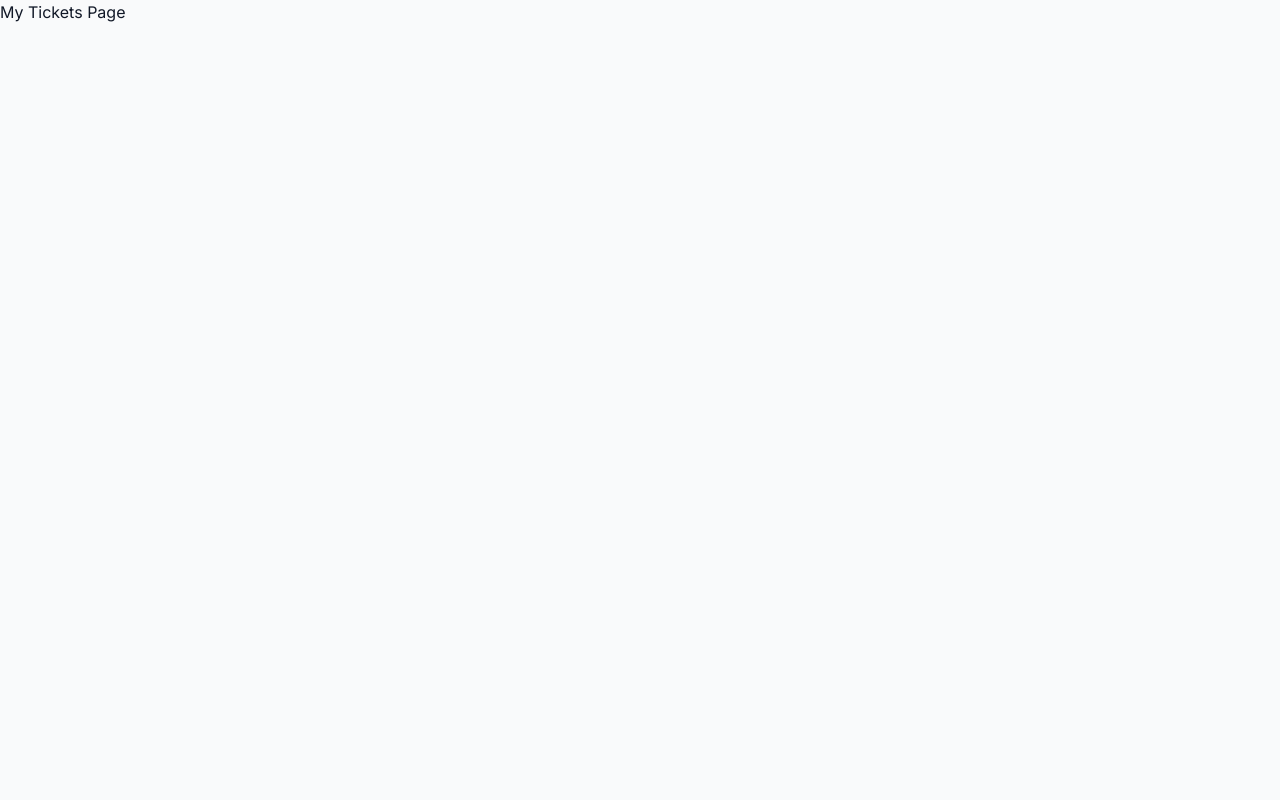
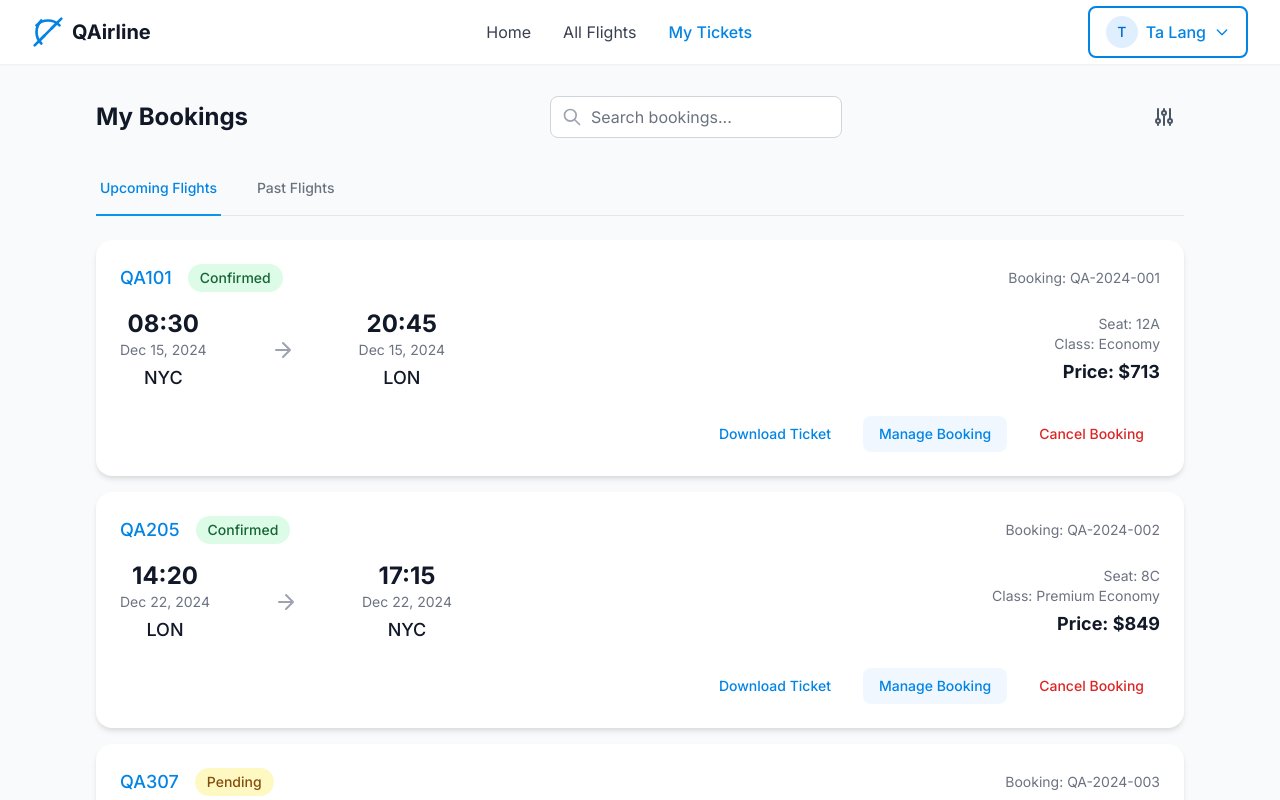
Before and after one commit to dDxCg/QAirline, a React (Vite) app in the folder frontend/: page /my-tickets in a window 1280 px wide. Shown: the top 800 px of the page. Built offline with nearby package versions, Linux system fonts and the light colour scheme.

Commit message:
users can now see their tickets

```diff
--- a/frontend/src/App.tsx
+++ b/frontend/src/App.tsx
@@ -6,9 +6,7 @@ import ForgotPassword from './pages/auth/ForgotPassword';
 import VerifyEmail from './pages/auth/VerifyEmail';
 import Profile from './pages/Profile';
 import Flights from './pages/Flights';
-
-// Placeholder components until they are implemented
-const MyTickets = () => <div>My Tickets Page</div>;
+import MyTickets from './pages/MyTickets';
 
 function App() {
   return (
--- /dev/null
+++ b/frontend/src/pages/MyTickets.tsx
@@ -0,0 +1,264 @@
+import React, { useState } from 'react';
+import Layout from '../components/layout/Layout';
+import Container from '../components/layout/Container';
+import Card from '../components/common/Card';
+
+interface Booking {
+  id: string;
+  flightNumber: string;
+  status: 'Confirmed' | 'Pending' | 'Completed';
+  bookingNumber: string;
+  departureCity: string;
+  departureCode: string;
+  arrivalCity: string;
+  arrivalCode: string;
+  departureTime: string;
+  departureDate: string;
+  arrivalTime: string;
+  arrivalDate: string;
+  seatNumber: string;
+  class: 'Economy' | 'Premium Economy' | 'Business';
+  price: number;
+}
+
+const MyTickets: React.FC = () => {
+  const [activeTab, setActiveTab] = useState<'upcoming' | 'past'>('upcoming');
+
+  // Mock data - replace with actual API call
+  const bookings: Booking[] = [
+    {
+      id: '1',
+      flightNumber: 'QA101',
+      status: 'Confirmed',
+      bookingNumber: 'QA-2024-001',
+      departureCity: 'New York',
+      departureCode: 'NYC',
+      arrivalCity: 'London',
+      arrivalCode: 'LON',
+      departureTime: '08:30',
+      departureDate: 'Dec 15, 2024',
+      arrivalTime: '20:45',
+      arrivalDate: 'Dec 15, 2024',
+      seatNumber: '12A',
+      class: 'Economy',
+      price: 713
+    },
+    {
+      id: '2',
+      flightNumber: 'QA205',
+      status: 'Confirmed',
+      bookingNumber: 'QA-2024-002',
+      departureCity: 'London',
+      departureCode: 'LON',
+      arrivalCity: 'New York',
+      arrivalCode: 'NYC',
+      departureTime: '14:20',
+      departureDate: 'Dec 22, 2024',
+      arrivalTime: '17:15',
+      arrivalDate: 'Dec 22, 2024',
+      seatNumber: '8C',
+      class: 'Premium Economy',
+      price: 849
+    },
+    {
+      id: '3',
+      flightNumber: 'QA307',
+      status: 'Pending',
+      bookingNumber: 'QA-2024-003',
+      departureCity: 'New York',
+      departureCode: 'NYC',
+      arrivalCity: 'Paris',
+      arrivalCode: 'PAR',
+      departureTime: '22:10',
+      departureDate: 'Jan 10, 2025',
+      arrivalTime: '11:30',
+      arrivalDate: 'Jan 11, 2025',
+      seatNumber: '3B',
+      class: 'Business',
+      price: 1299
+    },
+    {
+      id: '4',
+      flightNumber: 'QA156',
+      status: 'Completed',
+      bookingNumber: 'QA-2023-045',
+      departureCity: 'New York',
+      departureCode: 'NYC',
+      arrivalCity: 'Tokyo',
+      arrivalCode: 'TOK',
+      departureTime: '16:45',
+      departureDate: 'Nov 15, 2023',
+      arrivalTime: '20:30',
+      arrivalDate: 'Nov 16, 2023',
+      seatNumber: '15F',
+      class: 'Economy',
+      price: 899
+    }
+  ];
+
+  const upcomingBookings = bookings.filter(booking => booking.status !== 'Completed');
+  const pastBookings = bookings.filter(booking => booking.status === 'Completed');
+
+  const getStatusColor = (status: Booking['status']) => {
+    switch (status) {
+      case 'Confirmed':
+        return 'bg-green-100 text-green-800';
+      case 'Pending':
+        return 'bg-yellow-100 text-yellow-800';
+      case 'Completed':
+        return 'bg-gray-100 text-gray-800';
+    }
+  };
+
+  return (
+    <Layout>
+      <div className="min-h-screen bg-gray-50 py-8">
+        <Container>
+          <div className="flex justify-between items-center mb-6">
+            <h1 className="text-2xl font-bold text-gray-900">My Bookings</h1>
+            <div className="relative">
+              <input
+                type="text"
+                placeholder="Search bookings..."
+                className="pl-10 pr-4 py-2 border border-gray-300 rounded-lg focus:ring-2 focus:ring-primary-500 focus:border-primary-500"
+              />
+              <svg
+                className="w-5 h-5 text-gray-400 absolute left-3 top-1/2 transform -translate-y-1/2"
+                fill="none"
+                viewBox="0 0 24 24"
+                stroke="currentColor"
+              >
+                <path
+                  strokeLinecap="round"
+                  strokeLinejoin="round"
+                  strokeWidth={2}
+                  d="M21 21l-6-6m2-5a7 7 0 11-14 0 7 7 0 0114 0z"
+                />
+              </svg>
+            </div>
+            <button className="p-2 rounded-lg hover:bg-gray-100">
+              <svg
+                className="w-6 h-6 text-gray-600"
+                fill="none"
+                viewBox="0 0 24 24"
+                stroke="currentColor"
+              >
+                <path
+                  strokeLinecap="round"
+                  strokeLinejoin="round"
+                  strokeWidth={2}
+                  d="M12 6V4m0 2a2 2 0 100 4m0-4a2 2 0 110 4m-6 8a2 2 0 100-4m0 4a2 2 0 110-4m0 4v2m0-6V4m6 6v10m6-2a2 2 0 100-4m0 4a2 2 0 110-4m0 4v2m0-6V4"
+                />
+              </svg>
+            </button>
+          </div>
+
+          <div className="mb-6">
+            <div className="border-b border-gray-200">
+              <nav className="-mb-px flex space-x-8">
+                <button
+                  onClick={() => setActiveTab('upcoming')}
+                  className={`py-4 px-1 border-b-2 font-medium text-sm ${
+                    activeTab === 'upcoming'
+                      ? 'border-primary-500 text-primary-600'
+                      : 'border-transparent text-gray-500 hover:text-gray-700 hover:border-gray-300'
+                  }`}
+                >
+                  Upcoming Flights
+                </button>
+                <button
+                  onClick={() => setActiveTab('past')}
+                  className={`py-4 px-1 border-b-2 font-medium text-sm ${
+                    activeTab === 'past'
+                      ? 'border-primary-500 text-primary-600'
+                      : 'border-transparent text-gray-500 hover:text-gray-700 hover:border-gray-300'
+                  }`}
+                >
+                  Past Flights
+                </button>
+              </nav>
+            </div>
+          </div>
+
+          <div className="space-y-4">
+            {(activeTab === 'upcoming' ? upcomingBookings : pastBookings).map((booking) => (
+              <Card key={booking.id} className="p-6">
+                <div className="flex items-center justify-between mb-4">
+                  <div className="flex items-center space-x-4">
+                    <span className="text-lg font-medium text-primary-600">{booking.flightNumber}</span>
+                    <span className={`px-3 py-1 rounded-full text-sm font-medium ${getStatusColor(booking.status)}`}>
+                      {booking.status}
+                    </span>
+                  </div>
+                  <span className="text-sm text-gray-500">Booking: {booking.bookingNumber}</span>
+                </div>
+
+                <div className="flex items-center justify-between mb-6">
+                  <div className="flex items-center space-x-12">
+                    <div className="text-center">
+                      <div className="text-2xl font-bold text-gray-900">{booking.departureTime}</div>
+                      <div className="text-sm text-gray-500">{booking.departureDate}</div>
+                      <div className="text-lg font-medium text-gray-900 mt-1">{booking.departureCode}</div>
+                    </div>
+
+                    <div className="flex-1 flex items-center">
+                      <div className="flex-1 h-px bg-gray-300"></div>
+                      <svg className="w-6 h-6 text-gray-400 mx-4" fill="none" viewBox="0 0 24 24" stroke="currentColor">
+                        <path
+                          strokeLinecap="round"
+                          strokeLinejoin="round"
+                          strokeWidth={2}
+                          d="M5 12h14m-7-7l7 7-7 7"
+                        />
+                      </svg>
+                      <div className="flex-1 h-px bg-gray-300"></div>
+                    </div>
+
+                    <div className="text-center">
+                      <div className="text-2xl font-bold text-gray-900">{booking.arrivalTime}</div>
+                      <div className="text-sm text-gray-500">{booking.arrivalDate}</div>
+                      <div className="text-lg font-medium text-gray-900 mt-1">{booking.arrivalCode}</div>
+                    </div>
+                  </div>
+
+                  <div className="text-right">
+                    <div className="text-sm text-gray-500">Seat: {booking.seatNumber}</div>
+                    <div className="text-sm text-gray-500">Class: {booking.class}</div>
+                    <div className="text-lg font-bold text-gray-900 mt-1">Price: ${booking.price}</div>
+                  </div>
+                </div>
+
+                <div className="flex justify-end space-x-4">
+                  {activeTab === 'upcoming' ? (
+                    <>
+                      <button className="px-4 py-2 text-sm font-medium text-primary-600 hover:text-primary-700">
+                        Download Ticket
+                      </button>
+                      <button className="px-4 py-2 text-sm font-medium text-primary-600 bg-primary-50 rounded-lg hover:bg-primary-100">
+                        Manage Booking
+                      </button>
+                      <button className="px-4 py-2 text-sm font-medium text-red-600 hover:text-red-700">
+                        Cancel Booking
+                      </button>
+                    </>
+                  ) : (
+                    <>
+                      <button className="px-4 py-2 text-sm font-medium text-primary-600 hover:text-primary-700">
+                        Download Receipt
+                      </button>
+                      <button className="px-4 py-2 text-sm font-medium text-primary-600 bg-primary-50 rounded-lg hover:bg-primary-100">
+                        Book Again
+                      </button>
+                    </>
+                  )}
+                </div>
+              </Card>
+            ))}
+          </div>
+        </Container>
+      </div>
+    </Layout>
+  );
+};
+
+export default MyTickets;
```
